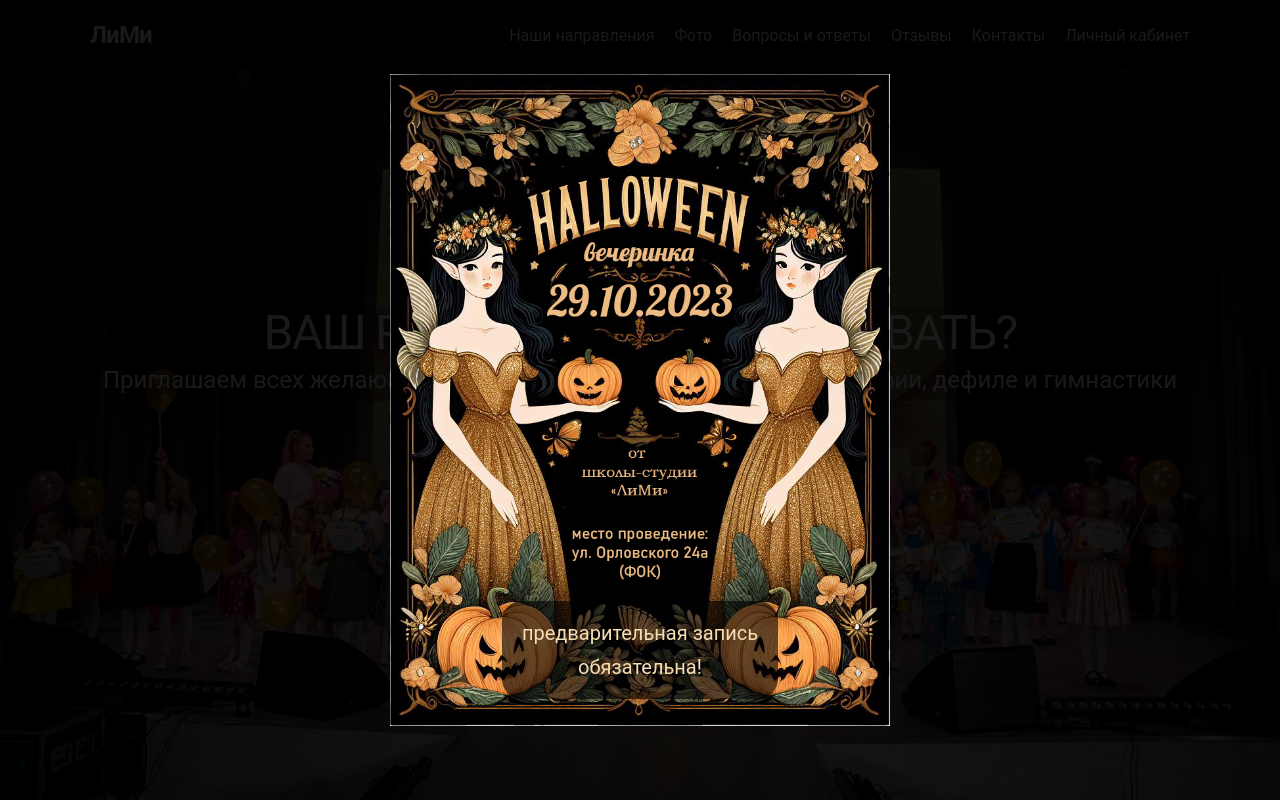
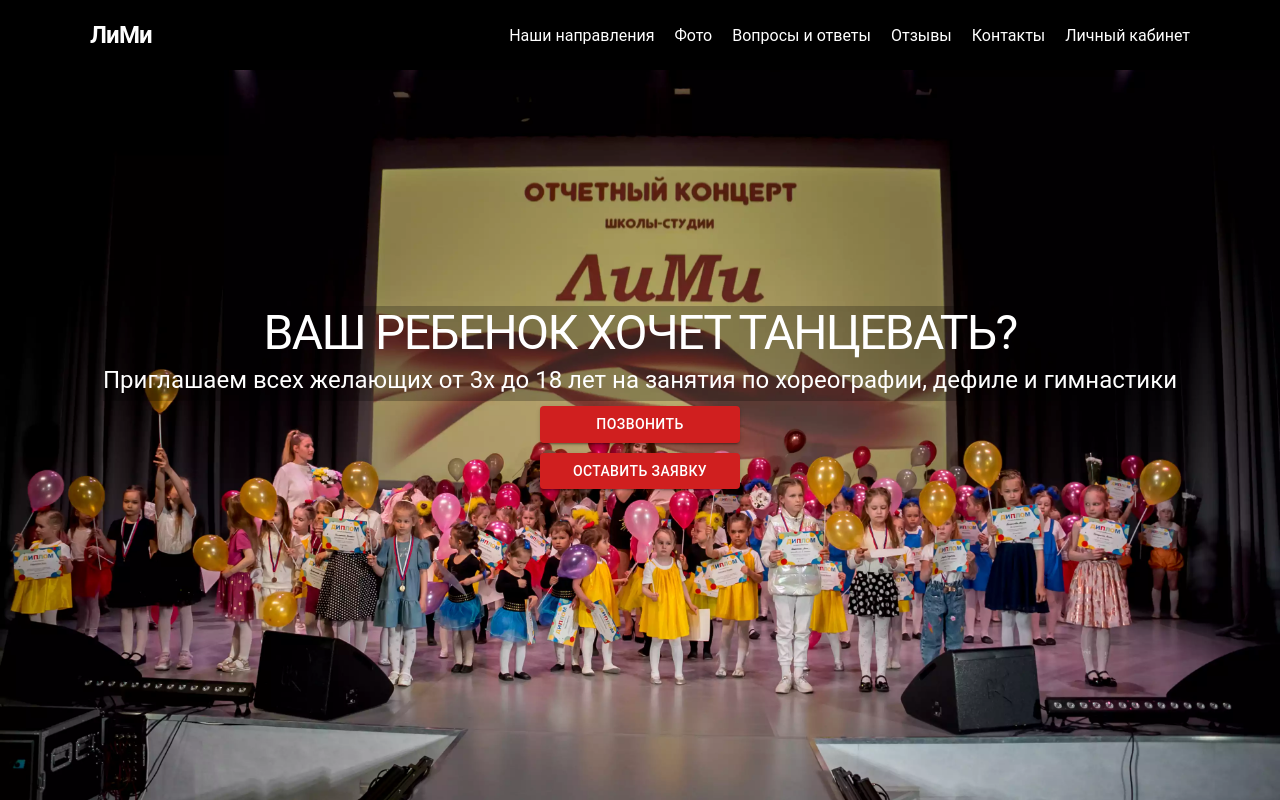
Before and after one commit to retrosexyal/next-app, a Next.js app: page / in a window 1280 px wide. Shown: the top 800 px of the page. Built offline with nearby package versions, Linux system fonts and the light colour scheme.

Commit message:
end promo

```diff
--- a/components/main/index.tsx
+++ b/components/main/index.tsx
@@ -81,9 +81,9 @@ const Main = () => {
             </Popup>
           )}
         </>
-        <div className={showAnim ? styles.promo_show : styles.promo}>
+        {/*  <div className={showAnim ? styles.promo_show : styles.promo}>
           {showPromo && <Promo closePromo={openPromo} />}
-        </div>
+        </div> */}
       </div>
     </>
   );
```
